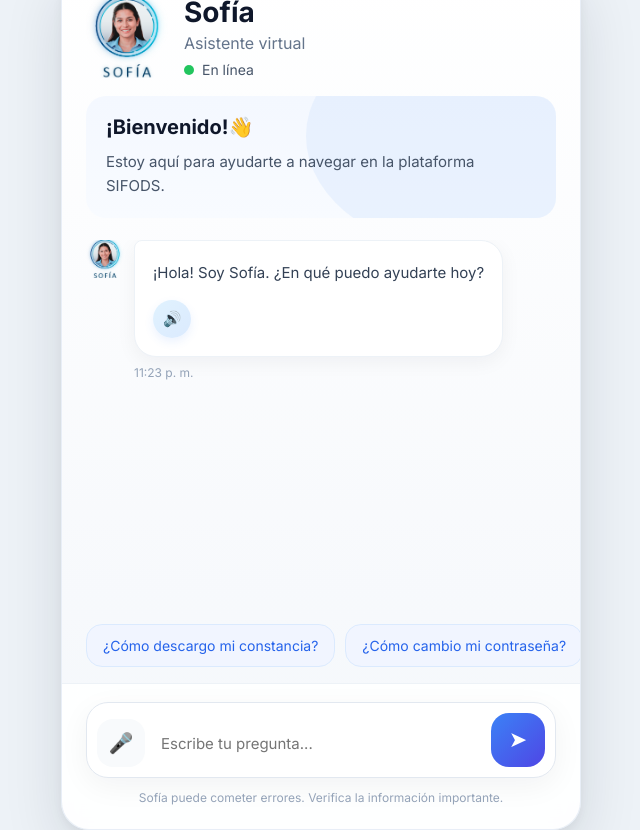
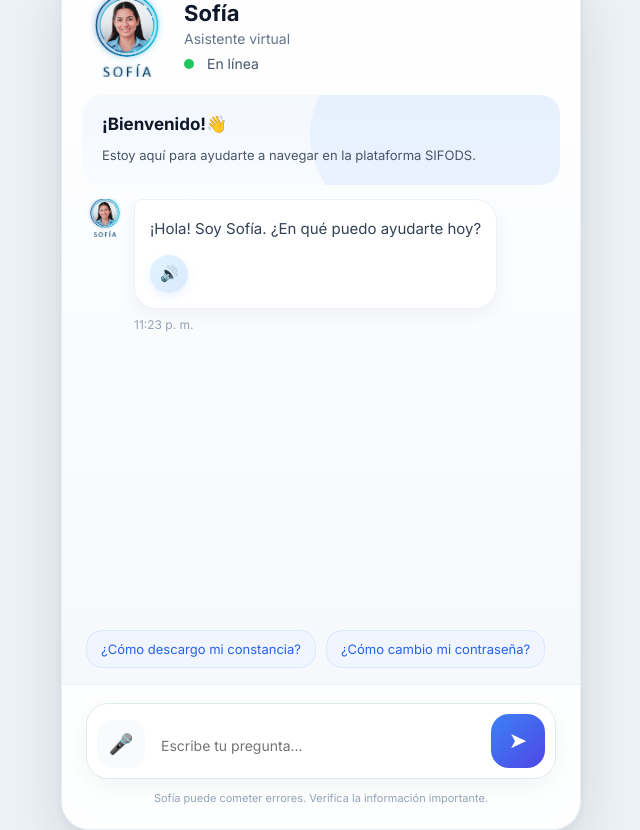
Before and after one commit to difodsti001/technological_assistance, a FastAPI app: page /agente_tecnologico in a window 1280 px wide. Shown: the whole page, without its empty margins (319-959 px from the left). Run offline with FastAPI, Linux system fonts and the light colour scheme; some libraries are stand-ins or nearby versions.

Commit message:
Add files via upload

```diff
--- a/templates/agente_tecnologico.html
+++ b/templates/agente_tecnologico.html
@@ -95,7 +95,7 @@ body{
 }
 
 .assistant-meta h1{
-    font-size:28px;
+    font-size:22px;
     color:#0f172a;
     font-weight:700;
     margin-bottom:4px;
@@ -103,14 +103,14 @@ body{
 
 .assistant-meta p{
     color:#64748b;
-    font-size:16px;
+    font-size:14px;
     margin-bottom:8px;
 }
 
 .status{
     display:flex;
     align-items:center;
-    gap:8px;
+    gap:13px;
     color:#475569;
     font-size:14px;
 }
@@ -127,7 +127,27 @@ body{
 ========================= */
 
 .hero{
-    padding:0 24px 22px;
+    padding:0 20px 14px;
+
+    transition:
+        transform .35s ease,
+        opacity .35s ease,
+        max-height .35s ease,
+        padding .35s ease;
+
+    max-height:220px;
+    overflow:hidden;
+
+}
+
+.hero.hidden{
+    transform:translateY(-30px);
+    opacity:0;
+
+    max-height:0;
+
+    padding-top:0;
+    padding-bottom:0;
 }
 
 .hero-card{
@@ -151,7 +171,7 @@ body{
 }
 
 .hero h2{
-    font-size:20px;
+    font-size:17px;
     line-height:1.1;
     color:#0f172a;
     margin-bottom:12px;
@@ -160,9 +180,9 @@ body{
 }
 
 .hero p{
-    font-size:15px;
+    font-size:13px;
     color:#475569;
-    line-height:1.6;
+    line-height:1.5;
     position:relative;
     z-index:2;
 }
@@ -211,10 +231,10 @@ body{
 
 .message{
     max-width:100%;
-    padding:18px;
+    padding:15px;
     border-radius:22px;
-    font-size:15px;
-    line-height:1.7;
+    font-size:14px;
+    line-height:1.6;
     position:relative;
 }
 
@@ -257,13 +277,13 @@ body{
 }
 
 .bot-content h3{
-    font-size:17px;
+    font-size:15px;
 }
 
 /* PARRAFOS */
 
 .bot-content p{
-    margin-bottom:14px;
+    margin-bottom:13px;
 }
 
 /* LISTAS */
@@ -334,9 +354,9 @@ body{
     background:#f1f5ff;
     color:#2563eb;
     border:1px solid #dbeafe;
-    padding:12px 16px;
+    padding:10px 14px;
     border-radius:16px;
-    font-size:14px;
+    font-size:13px;
     white-space:nowrap;
     cursor:pointer;
     transition:.2s;
@@ -460,7 +480,7 @@ body{
     outline:none;
     resize:none;
     padding:14px 6px;
-    font-size:15px;
+    font-size:14px;
     font-family:inherit;
     color:#1e293b;
     max-height:140px;
@@ -486,7 +506,7 @@ body{
 
 .footer-note{
     text-align:center;
-    font-size:12px;
+    font-size:11px;
     color:#94a3b8;
     margin-top:12px;
 }
@@ -542,7 +562,7 @@ body{
     </div>
 
     <!-- HERO -->
-    <div class="hero">
+    <div class="hero" id="hero-banner">
         <div class="hero-card">
             <h2>¡Bienvenido!👋</h2>
             <p>
@@ -621,6 +641,7 @@ const chatbox = document.getElementById('chatbox');
 const input = document.getElementById('message-input');
 const sendBtn = document.getElementById('send-btn');
 const voiceBtn = document.getElementById('voice-btn');
+const heroBanner = document.getElementById('hero-banner');
 
 // ==========================================
 // 🎤 RECONOCIMIENTO DE VOZ
@@ -1080,6 +1101,20 @@ voiceBtn.addEventListener('click', () => {
 
 });
 
+chatbox.addEventListener('scroll', () => {
+
+    if(chatbox.scrollTop > 20){
+
+        heroBanner.classList.add('hidden');
+
+    }else{
+
+        heroBanner.classList.remove('hidden');
+
+    }
+
+});
+
 // ==========================================
 // 🟢 INIT
 // ==========================================
```
